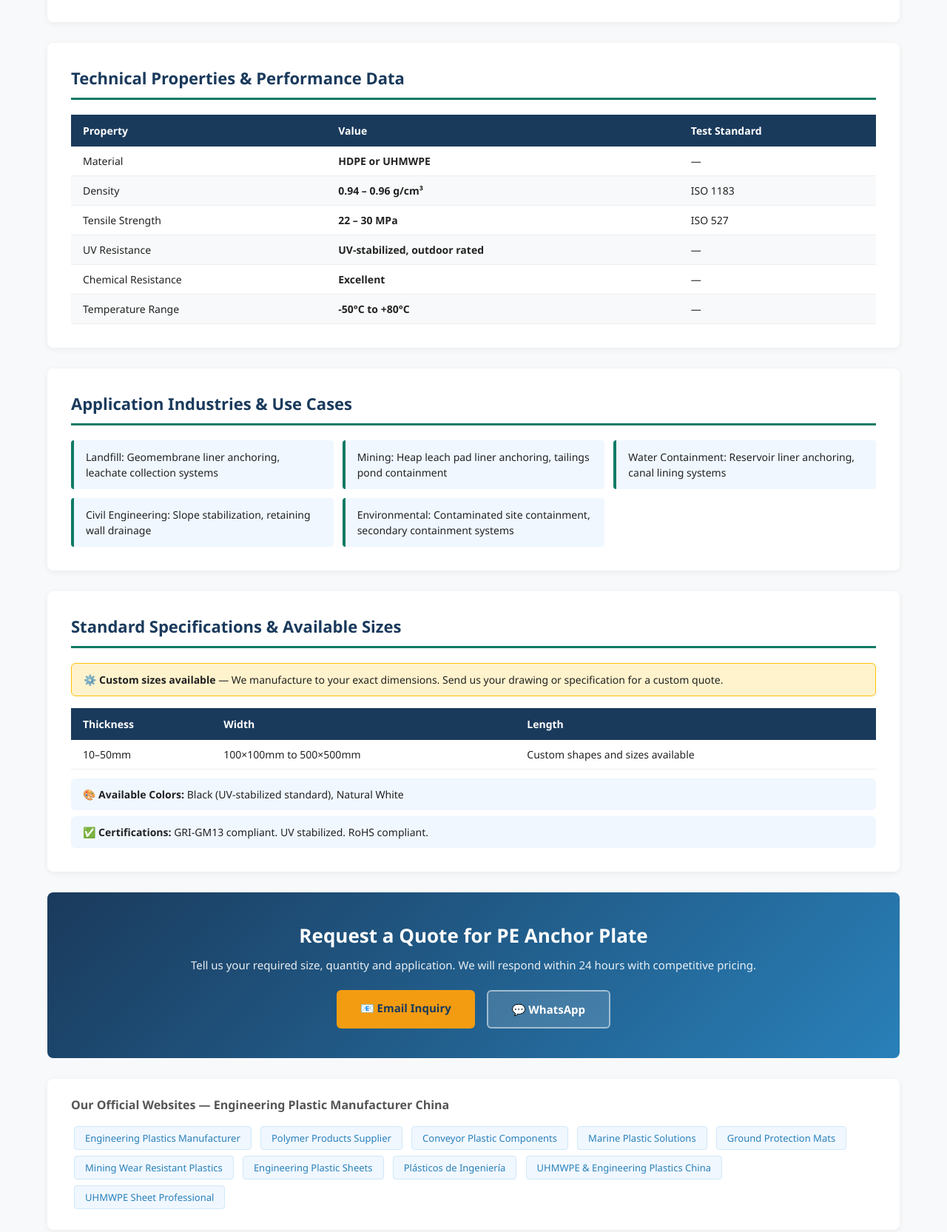
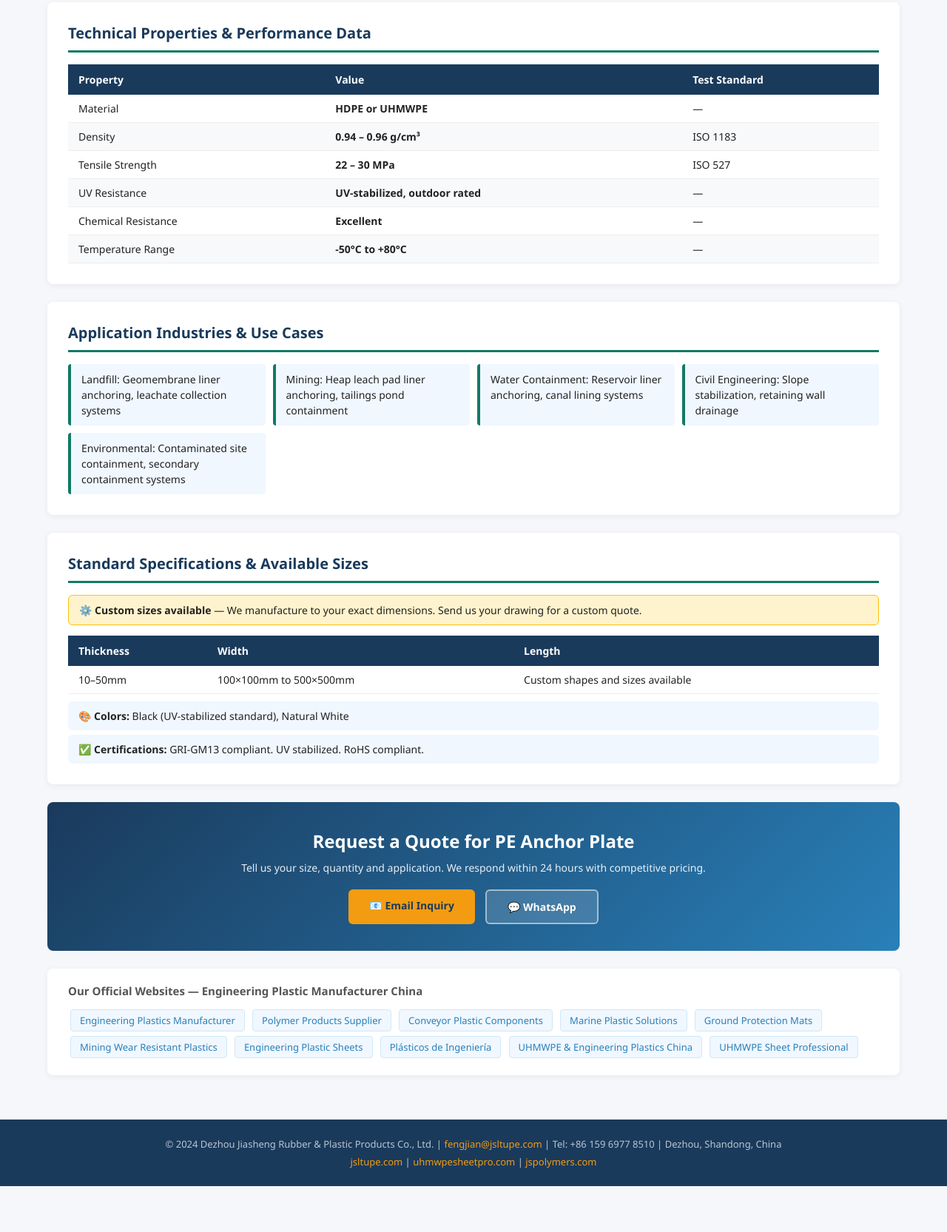
Before and after one commit to dzjsxs/conveyor-plastic-vi, a plain HTML site: page anchor_plate.html in a window 1280 px wide. Shown: the part 658-2323 px from the top of the page at 74% size. After the commit the page ends 2261 px from the top, so only its background shows below. Drawn offline with Linux system fonts and the light colour scheme.

Commit message:
Add anchor_plate.html

```diff
--- a/anchor_plate.html
+++ b/anchor_plate.html
@@ -1,206 +1,87 @@
 <!DOCTYPE html>
 <html lang="en">
 <head>
-    <meta charset="UTF-8">
-    <meta name="viewport" content="width=device-width, initial-scale=1.0">
-    <title>PE Anchor Plate | Polyethylene Geomembrane Anchor / Fixing Plate - Jiasheng Plastic China</title>
-    <meta name="description" content="Buy PE Anchor Plate from China manufacturer. Polyethylene Geomembrane Anchor / Fixing Plate with excellent properties. Custom sizes available. Contact: fengjian@jsltupe.com">
-    <meta name="keywords" content="PE Anchor Plate, Polyethylene Geomembrane Anchor / Fixing Plate, 聚乙烯锚固板, engineering plastic sheet, China manufacturer, custom plastic">
-    <link rel="canonical" href="https://dzjsxs.github.io/conveyor-plastic-vi/anchor_plate.html">
-    <style>
-        * { margin: 0; padding: 0; box-sizing: border-box; }
-        body { font-family: 'Segoe UI', Arial, sans-serif; color: #222; background: #f8f9fa; }
-        .header { background: linear-gradient(135deg, #1a3a5c 0%, #2980b9 100%); color: white; padding: 0; }
-        .header-inner { max-width: 1200px; margin: 0 auto; padding: 16px 24px; display: flex; justify-content: space-between; align-items: center; }
-        .logo { font-size: 22px; font-weight: 700; letter-spacing: 1px; }
-        .logo span { color: #f39c12; }
-        .nav a { color: rgba(255,255,255,0.85); text-decoration: none; margin-left: 20px; font-size: 14px; }
-        .nav a:hover { color: white; }
-        .breadcrumb { background: #e8f4fd; padding: 10px 24px; font-size: 13px; color: #555; max-width: 1200px; margin: 0 auto; }
-        .breadcrumb a { color: #2980b9; text-decoration: none; }
-        .hero { background: linear-gradient(135deg, #117a65 0%, #1a3a5c 100%); color: white; padding: 50px 24px; }
-        .hero-inner { max-width: 1200px; margin: 0 auto; }
-        .hero h1 { font-size: 36px; font-weight: 800; margin-bottom: 8px; }
-        .hero .subtitle { font-size: 18px; opacity: 0.9; margin-bottom: 16px; }
-        .hero .badges { display: flex; gap: 10px; flex-wrap: wrap; }
-        .badge { background: rgba(255,255,255,0.2); border: 1px solid rgba(255,255,255,0.4); padding: 4px 14px; border-radius: 20px; font-size: 13px; }
-        .container { max-width: 1200px; margin: 0 auto; padding: 0 24px; }
-        .content { padding: 40px 0; }
-        .section { background: white; border-radius: 8px; padding: 32px; margin-bottom: 28px; box-shadow: 0 2px 8px rgba(0,0,0,0.06); }
-        .section h2 { font-size: 22px; font-weight: 700; color: #1a3a5c; margin-bottom: 20px; padding-bottom: 12px; border-bottom: 3px solid #117a65; }
-        .intro-text { line-height: 1.8; color: #444; font-size: 15px; }
-        .intro-text p { margin-bottom: 16px; }
-        table { width: 100%; border-collapse: collapse; font-size: 14px; }
-        th { background: #1a3a5c; color: white; padding: 12px 16px; text-align: left; }
-        td { padding: 10px 16px; border-bottom: 1px solid #eee; }
-        tr:nth-child(even) td { background: #f8f9fa; }
-        tr:hover td { background: #e8f4fd; }
-        .apps-grid { display: grid; grid-template-columns: repeat(auto-fill, minmax(280px, 1fr)); gap: 12px; }
-        .app-item { background: #f0f7ff; border-left: 4px solid #117a65; padding: 12px 16px; border-radius: 4px; font-size: 14px; line-height: 1.5; }
-        .specs-note { background: #fff3cd; border: 1px solid #ffc107; padding: 12px 16px; border-radius: 6px; margin-bottom: 16px; font-size: 14px; }
-        .cta-section { background: linear-gradient(135deg, #1a3a5c, #2980b9); color: white; border-radius: 8px; padding: 40px; text-align: center; margin-bottom: 28px; }
-        .cta-section h2 { font-size: 26px; margin-bottom: 12px; }
-        .cta-section p { opacity: 0.9; margin-bottom: 24px; font-size: 15px; }
-        .cta-buttons { display: flex; gap: 16px; justify-content: center; flex-wrap: wrap; }
-        .btn { display: inline-block; padding: 14px 32px; border-radius: 6px; text-decoration: none; font-weight: 700; font-size: 15px; transition: transform 0.2s; }
-        .btn:hover { transform: translateY(-2px); }
-        .btn-primary { background: #f39c12; color: #1a3a5c; }
-        .btn-secondary { background: rgba(255,255,255,0.15); color: white; border: 2px solid rgba(255,255,255,0.5); }
-        .backlinks { background: white; border-radius: 8px; padding: 24px 32px; margin-bottom: 28px; box-shadow: 0 2px 8px rgba(0,0,0,0.06); }
-        .backlinks h3 { font-size: 16px; color: #555; margin-bottom: 14px; }
-        .backlinks a { display: inline-block; background: #f0f7ff; color: #2980b9; text-decoration: none; padding: 6px 14px; border-radius: 4px; margin: 4px; font-size: 13px; border: 1px solid #d0e8f8; }
-        .backlinks a:hover { background: #2980b9; color: white; }
-        .footer { background: #1a3a5c; color: rgba(255,255,255,0.7); padding: 30px 24px; text-align: center; font-size: 13px; }
-        .footer a { color: #f39c12; text-decoration: none; }
-        .colors-info { background: #f0f7ff; padding: 12px 16px; border-radius: 6px; font-size: 14px; margin-top: 12px; }
-        @media (max-width: 768px) {
-            .hero h1 { font-size: 26px; }
-            .section { padding: 20px; }
-            .apps-grid { grid-template-columns: 1fr; }
-        }
-    </style>
+<meta charset="UTF-8">
+<meta name="viewport" content="width=device-width,initial-scale=1.0">
+<title>PE Anchor Plate | Polyethylene Geomembrane Anchor / Fixing Plate - Jiasheng Plastic China Manufacturer</title>
+<meta name="description" content="Buy PE Anchor Plate from China manufacturer Jiasheng Plastic. Polyethylene Geomembrane Anchor / Fixing Plate with superior properties. Custom sizes, OEM available. Email: fengjian@jsltupe.com">
+<meta name="keywords" content="PE Anchor Plate,Polyethylene Geomembrane Anchor / Fixing Plate,聚乙烯锚固板,engineering plastic,China manufacturer,custom plastic sheet,wholesale">
+<link rel="canonical" href="https://dzjsxs.github.io/conveyor-plastic-vi/anchor_plate.html">
+<style>
+*{margin:0;padding:0;box-sizing:border-box}
+body{font-family:'Segoe UI',Arial,sans-serif;color:#222;background:#f5f7fa}
+.hdr{background:linear-gradient(135deg,#1a3a5c,#2980b9);color:#fff;padding:14px 24px;display:flex;justify-content:space-between;align-items:center}
+.logo{font-size:20px;font-weight:800}.logo span{color:#f39c12}
+.nav a{color:rgba(255,255,255,.85);text-decoration:none;margin-left:18px;font-size:13px}
+.bc{background:#e8f4fd;padding:8px 24px;font-size:13px;color:#555}
+.bc a{color:#2980b9;text-decoration:none}
+.hero{background:linear-gradient(135deg,#117a65,#1a3a5c);color:#fff;padding:48px 24px}
+.hero h1{font-size:34px;font-weight:800;margin-bottom:6px}
+.hero .sub{font-size:17px;opacity:.9;margin-bottom:14px}
+.badges{display:flex;gap:8px;flex-wrap:wrap}
+.badge{background:rgba(255,255,255,.2);border:1px solid rgba(255,255,255,.4);padding:3px 12px;border-radius:20px;font-size:12px}
+.wrap{max-width:1200px;margin:0 auto;padding:0 24px}
+.content{padding:36px 0}
+.sec{background:#fff;border-radius:8px;padding:28px;margin-bottom:24px;box-shadow:0 2px 8px rgba(0,0,0,.06)}
+.sec h2{font-size:20px;font-weight:700;color:#1a3a5c;margin-bottom:16px;padding-bottom:10px;border-bottom:3px solid #117a65}
+.intro-text p{line-height:1.8;color:#444;font-size:15px;margin-bottom:14px}
+table{width:100%;border-collapse:collapse;font-size:14px}
+th{background:#1a3a5c;color:#fff;padding:11px 14px;text-align:left}
+td{padding:9px 14px;border-bottom:1px solid #eee}
+tr:nth-child(even) td{background:#f8f9fa}
+tr:hover td{background:#e8f4fd}
+.apps{display:grid;grid-template-columns:repeat(auto-fill,minmax(260px,1fr));gap:10px}
+.app-item{background:#f0f7ff;border-left:4px solid #117a65;padding:10px 14px;border-radius:4px;font-size:14px;line-height:1.5}
+.note{background:#fff3cd;border:1px solid #ffc107;padding:10px 14px;border-radius:6px;margin-bottom:14px;font-size:14px}
+.cta{background:linear-gradient(135deg,#1a3a5c,#2980b9);color:#fff;border-radius:8px;padding:36px;text-align:center;margin-bottom:24px}
+.cta h2{font-size:24px;margin-bottom:10px}
+.cta p{opacity:.9;margin-bottom:20px;font-size:14px}
+.btns{display:flex;gap:14px;justify-content:center;flex-wrap:wrap}
+.btn{display:inline-block;padding:12px 28px;border-radius:6px;text-decoration:none;font-weight:700;font-size:14px}
+.btn-y{background:#f39c12;color:#1a3a5c}
+.btn-w{background:rgba(255,255,255,.15);color:#fff;border:2px solid rgba(255,255,255,.5)}
+.blinks{background:#fff;border-radius:8px;padding:20px 28px;margin-bottom:24px;box-shadow:0 2px 8px rgba(0,0,0,.06)}
+.blinks h3{font-size:15px;color:#555;margin-bottom:12px}
+.blinks a{display:inline-block;background:#f0f7ff;color:#2980b9;text-decoration:none;padding:5px 12px;border-radius:4px;margin:3px;font-size:13px;border:1px solid #d0e8f8}
+.blinks a:hover{background:#2980b9;color:#fff}
+.ftr{background:#1a3a5c;color:rgba(255,255,255,.7);padding:24px;text-align:center;font-size:13px}
+.ftr a{color:#f39c12;text-decoration:none}
+.ci{background:#f0f7ff;padding:10px 14px;border-radius:6px;font-size:14px;margin-top:10px}
+@media(max-width:768px){.hero h1{font-size:24px}.sec{padding:18px}.apps{grid-template-columns:1fr}}
+</style>
 </head>
 <body>
-
-<header class="header">
-    <div class="header-inner">
-        <div class="logo">JS<span>Plastic</span></div>
-        <nav class="nav">
-            <a href="index.html">Home</a>
-            <a href="index.html#products">Products</a>
-            <a href="index.html#contact">Contact</a>
-        </nav>
-    </div>
+<header class="hdr">
+<div class="logo">JS<span>Plastic</span></div>
+<nav class="nav"><a href="index.html">Home</a><a href="index.html#products">Products</a><a href="index.html#contact">Contact</a></nav>
 </header>
-
-<div class="container">
-    <div class="breadcrumb">
-        <a href="index.html">Home</a> &rsaquo; <a href="index.html#products">Products</a> &rsaquo; PE Anchor Plate
-    </div>
+<div class="wrap"><div class="bc"><a href="index.html">Home</a> › <a href="index.html#products">Products</a> › PE Anchor Plate</div></div>
+<div class="hero"><div class="wrap">
+<h1>PE Anchor Plate</h1>
+<div class="sub">Polyethylene Geomembrane Anchor / Fixing Plate</div>
+<div class="badges"><span class="badge">China Manufacturer</span><span class="badge">Custom Sizes</span><span class="badge">OEM Available</span><span class="badge">Fast Delivery</span></div>
+</div></div>
+<div class="wrap"><div class="content">
+<div class="sec"><h2>Product Introduction</h2><div class="intro-text"><p>Polyethylene Anchor Plates are specialized geotechnical components used to secure geomembranes, geotextiles, and other geosynthetic materials in civil engineering, environmental containment, and mining applications. Manufactured from high-density polyethylene (HDPE) or UHMWPE, these plates distribute anchor loads over a larger area, preventing pull-through failure of geomembrane liner systems.</p><p>PE anchor plates are designed to work with standard anchor bolts, rock bolts, and soil nails, providing a corrosion-resistant, chemically inert clamping surface that protects the geomembrane from point loading and UV degradation at anchor points. Their lightweight nature simplifies installation in remote or difficult-to-access locations.</p></div></div>
+<div class="sec"><h2>Technical Properties &amp; Performance Data</h2>
+<table><thead><tr><th>Property</th><th>Value</th><th>Test Standard</th></tr></thead>
+<tbody><tr><td>Material</td><td><strong>HDPE or UHMWPE</strong></td><td>—</td></tr><tr><td>Density</td><td><strong>0.94 – 0.96 g/cm³</strong></td><td>ISO 1183</td></tr><tr><td>Tensile Strength</td><td><strong>22 – 30 MPa</strong></td><td>ISO 527</td></tr><tr><td>UV Resistance</td><td><strong>UV-stabilized, outdoor rated</strong></td><td>—</td></tr><tr><td>Chemical Resistance</td><td><strong>Excellent</strong></td><td>—</td></tr><tr><td>Temperature Range</td><td><strong>-50°C to +80°C</strong></td><td>—</td></tr></tbody></table></div>
+<div class="sec"><h2>Application Industries &amp; Use Cases</h2><div class="apps"><div class="app-item">Landfill: Geomembrane liner anchoring, leachate collection systems</div><div class="app-item">Mining: Heap leach pad liner anchoring, tailings pond containment</div><div class="app-item">Water Containment: Reservoir liner anchoring, canal lining systems</div><div class="app-item">Civil Engineering: Slope stabilization, retaining wall drainage</div><div class="app-item">Environmental: Contaminated site containment, secondary containment systems</div></div></div>
+<div class="sec"><h2>Standard Specifications &amp; Available Sizes</h2>
+<div class="note">⚙️ <strong>Custom sizes available</strong> — We manufacture to your exact dimensions. Send us your drawing for a custom quote.</div>
+<table><thead><tr><th>Thickness</th><th>Width</th><th>Length</th></tr></thead>
+<tbody><tr><td>10–50mm</td><td>100×100mm to 500×500mm</td><td>Custom shapes and sizes available</td></tr></tbody></table>
+<div class="ci">🎨 <strong>Colors:</strong> Black (UV-stabilized standard), Natural White</div>
+<div class="ci" style="margin-top:6px">✅ <strong>Certifications:</strong> GRI-GM13 compliant. UV stabilized. RoHS compliant.</div>
 </div>
-
-<div class="hero">
-    <div class="hero-inner">
-        <h1>PE Anchor Plate</h1>
-        <div class="subtitle">Polyethylene Geomembrane Anchor / Fixing Plate</div>
-        <div class="badges">
-            <span class="badge">China Manufacturer</span>
-            <span class="badge">Custom Sizes</span>
-            <span class="badge">OEM Available</span>
-            <span class="badge">Fast Delivery</span>
-        </div>
-    </div>
-</div>
-
-<div class="container">
-<div class="content">
-
-    <!-- Product Introduction -->
-    <div class="section">
-        <h2>Product Introduction</h2>
-        <div class="intro-text">
-            <p>Polyethylene Anchor Plates are specialized geotechnical components used to secure geomembranes, geotextiles, and other geosynthetic materials in civil engineering, environmental containment, and mining applications. Manufactured from high-density polyethylene (HDPE) or UHMWPE, these plates distribute anchor loads over a larger area, preventing pull-through failure of geomembrane liner systems.</p><p>PE anchor plates are designed to work with standard anchor bolts, rock bolts, and soil nails, providing a corrosion-resistant, chemically inert clamping surface that protects the geomembrane from point loading and UV degradation at anchor points. Their lightweight nature simplifies installation in remote or difficult-to-access locations.</p>
-        </div>
-    </div>
-
-    <!-- Technical Properties -->
-    <div class="section">
-        <h2>Technical Properties & Performance Data</h2>
-        <table>
-            <thead>
-                <tr>
-                    <th>Property</th>
-                    <th>Value</th>
-                    <th>Test Standard</th>
-                </tr>
-            </thead>
-            <tbody>
-
-        <tr>
-            <td>Material</td>
-            <td><strong>HDPE or UHMWPE</strong></td>
-            <td>—</td>
-        </tr>
-        <tr>
-            <td>Density</td>
-            <td><strong>0.94 – 0.96 g/cm³</strong></td>
-            <td>ISO 1183</td>
-        </tr>
-        <tr>
-            <td>Tensile Strength</td>
-            <td><strong>22 – 30 MPa</strong></td>
-            <td>ISO 527</td>
-        </tr>
-        <tr>
-            <td>UV Resistance</td>
-            <td><strong>UV-stabilized, outdoor rated</strong></td>
-            <td>—</td>
-        </tr>
-        <tr>
-            <td>Chemical Resistance</td>
-            <td><strong>Excellent</strong></td>
-            <td>—</td>
-        </tr>
-        <tr>
-            <td>Temperature Range</td>
-            <td><strong>-50°C to +80°C</strong></td>
-            <td>—</td>
-        </tr>
-            </tbody>
-        </table>
-    </div>
-
-    <!-- Applications -->
-    <div class="section">
-        <h2>Application Industries & Use Cases</h2>
-        <div class="apps-grid">
-            <div class="app-item">Landfill: Geomembrane liner anchoring, leachate collection systems</div><div class="app-item">Mining: Heap leach pad liner anchoring, tailings pond containment</div><div class="app-item">Water Containment: Reservoir liner anchoring, canal lining systems</div><div class="app-item">Civil Engineering: Slope stabilization, retaining wall drainage</div><div class="app-item">Environmental: Contaminated site containment, secondary containment systems</div>
-        </div>
-    </div>
-
-    <!-- Specifications -->
-    <div class="section">
-        <h2>Standard Specifications & Available Sizes</h2>
-        <div class="specs-note">
-            ⚙️ <strong>Custom sizes available</strong> — We manufacture to your exact dimensions. Send us your drawing or specification for a custom quote.
-        </div>
-        <table>
-            <thead>
-                <tr>
-                    <th>Thickness</th>
-                    <th>Width</th>
-                    <th>Length</th>
-                </tr>
-            </thead>
-            <tbody>
-
-            <tr>
-                <td>10–50mm</td>
-                <td>100×100mm to 500×500mm</td>
-                <td>Custom shapes and sizes available</td>
-            </tr>
-            </tbody>
-        </table>
-        <div class="colors-info">
-            🎨 <strong>Available Colors:</strong> Black (UV-stabilized standard), Natural White
-        </div>
-        <div class="colors-info" style="margin-top:8px;">✅ <strong>Certifications:</strong> GRI-GM13 compliant. UV stabilized. RoHS compliant.</div>
-    </div>
-
-    <!-- CTA -->
-    <div class="cta-section">
-        <h2>Request a Quote for PE Anchor Plate</h2>
-        <p>Tell us your required size, quantity and application. We will respond within 24 hours with competitive pricing.</p>
-        <div class="cta-buttons">
-            <a href="mailto:fengjian@jsltupe.com?subject=Inquiry: PE Anchor Plate&body=Hello, I need a quote for PE Anchor Plate. Size: ___ Quantity: ___ Application: ___" class="btn btn-primary">📧 Email Inquiry</a>
-            <a href="https://wa.me/8615969778510?text=Hello, I need a quote for PE Anchor Plate" class="btn btn-secondary" target="_blank">💬 WhatsApp</a>
-        </div>
-    </div>
-
-    <!-- Related Links / Backlinks -->
-    <div class="backlinks">
-        <h3>Our Official Websites — Engineering Plastic Manufacturer China</h3>
-        <a href="https://www.jspolymers.com" target="_blank" rel="dofollow">Engineering Plastics Manufacturer</a>
+<div class="cta"><h2>Request a Quote for PE Anchor Plate</h2>
+<p>Tell us your size, quantity and application. We respond within 24 hours with competitive pricing.</p>
+<div class="btns">
+<a href="mailto:fengjian@jsltupe.com?subject=Inquiry: PE Anchor Plate&body=Hello, I need a quote for PE Anchor Plate. Size: ___ Qty: ___ Application: ___" class="btn btn-y">📧 Email Inquiry</a>
+<a href="https://wa.me/8615969778510?text=Hello, I need PE Anchor Plate quote" class="btn btn-w" target="_blank">💬 WhatsApp</a>
+</div></div>
+<div class="blinks"><h3>Our Official Websites — Engineering Plastic Manufacturer China</h3>
+<a href="https://www.jspolymers.com" target="_blank" rel="dofollow">Engineering Plastics Manufacturer</a>
 <a href="https://www.jslt-polymers.com" target="_blank" rel="dofollow">Polymer Products Supplier</a>
 <a href="https://www.jslt-conveyor.com" target="_blank" rel="dofollow">Conveyor Plastic Components</a>
 <a href="https://www.jslt-marine.com" target="_blank" rel="dofollow">Marine Plastic Solutions</a>
@@ -209,23 +90,10 @@
 <a href="https://www.jslt-engplastics.com" target="_blank" rel="dofollow">Engineering Plastic Sheets</a>
 <a href="https://www.plasticos-ingenieria.com" target="_blank" rel="dofollow">Plásticos de Ingeniería</a>
 <a href="https://www.jsltupe.com" target="_blank" rel="dofollow">UHMWPE & Engineering Plastics China</a>
-<a href="https://www.uhmwpesheetpro.com" target="_blank" rel="dofollow">UHMWPE Sheet Professional</a>
-
-    </div>
-
-</div>
-</div>
-
-<footer class="footer">
-    <p>© 2024 Dezhou Jiasheng Rubber &amp; Plastic Products Co., Ltd. |
-    <a href="mailto:fengjian@jsltupe.com">fengjian@jsltupe.com</a> |
-    Tel: +86 159 6977 8510 | Dezhou, Shandong, China</p>
-    <p style="margin-top:8px;">
-        <a href="https://www.jsltupe.com">www.jsltupe.com</a> |
-        <a href="https://www.uhmwpesheetpro.com">www.uhmwpesheetpro.com</a> |
-        <a href="https://www.jspolymers.com">www.jspolymers.com</a>
-    </p>
+<a href="https://www.uhmwpesheetpro.com" target="_blank" rel="dofollow">UHMWPE Sheet Professional</a></div>
+</div></div>
+<footer class="ftr">
+<p>© 2024 Dezhou Jiasheng Rubber &amp; Plastic Products Co., Ltd. | <a href="mailto:fengjian@jsltupe.com">fengjian@jsltupe.com</a> | Tel: +86 159 6977 8510 | Dezhou, Shandong, China</p>
+<p style="margin-top:6px"><a href="https://www.jsltupe.com">jsltupe.com</a> | <a href="https://www.uhmwpesheetpro.com">uhmwpesheetpro.com</a> | <a href="https://www.jspolymers.com">jspolymers.com</a></p>
 </footer>
-
-</body>
-</html>
+</body></html>
```
